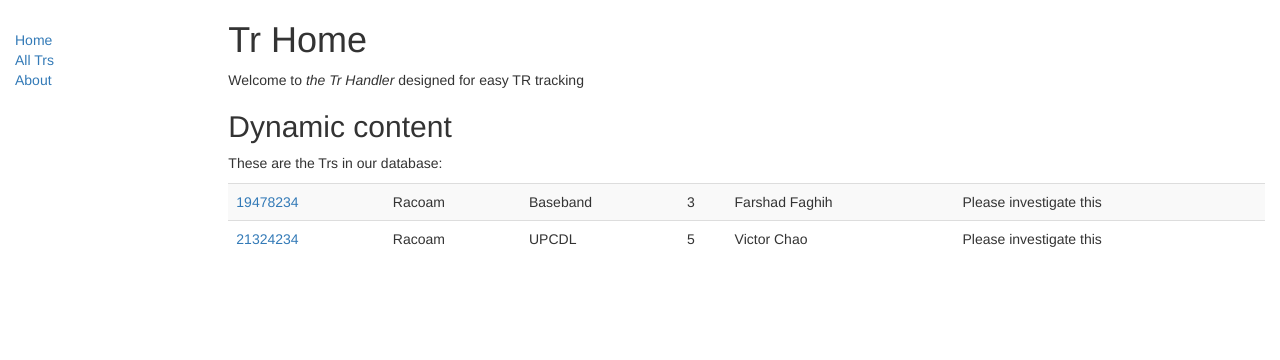
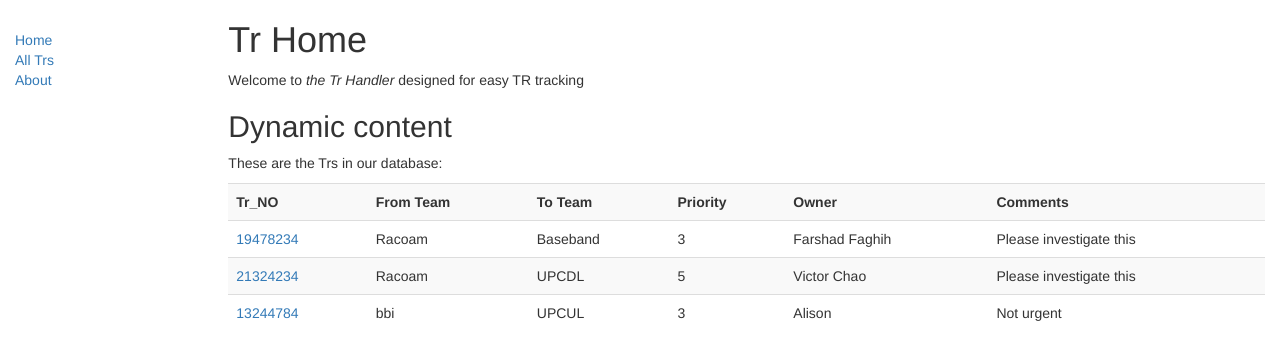
Before and after one commit to knoahlr/TrS, a Django app: page /TrDisplay/ in a window 1280 px wide. Shown: the top 360 px of the page. Run offline with Django 3.2, Linux system fonts and the light colour scheme; data comes from the database, SQL or seed files in the repository; some libraries are stand-ins or nearby versions.

Commit message:
Minor progress to Django website

```diff
--- a/Tr/TrDisplay/models.py
+++ b/Tr/TrDisplay/models.py
@@ -1,6 +1,7 @@
 from __future__ import unicode_literals
 
 from django.db import models
+from django  import forms
 
 # Create your models here.
 class TrClass(models.Model):
@@ -12,3 +13,7 @@ class TrClass(models.Model):
     Pub_date = models.DateTimeField(' date published ')
     owner = models.CharField(max_length=200, default='Not assigned')
     comments = models.CharField(max_length=200, default = 'Comments')
+
+class TrForms(forms.ModelForm):
+    model = TrClass
+    fields = ['Prior_Int', 'owner', 'comments' ]
--- a/Tr/TrDisplay/templates/index.html
+++ b/Tr/TrDisplay/templates/index.html
@@ -12,6 +12,16 @@
 
   <p>These are the Trs in our database:</p>
   <table class="table table-striped">
+    <tr>
+      <th>Tr_NO</th>
+      <th>From Team</th>
+      <th>To Team</th>
+      <th>Priority</th>
+      <th>Owner</th>
+      <th>Comments</th>
+
+
+    </tr>
     {% for Tr in object_list %}
     <tr>
       <td id=Tables  ><a href="{{ Tr.get_absolute_url }}"> {{ Tr.Tr_NO }}</a> </td>
```
Also changed, not shown: Tr/TrDisplay/templates/data.html (added), Tr/db.sqlite3, 13 other files.
